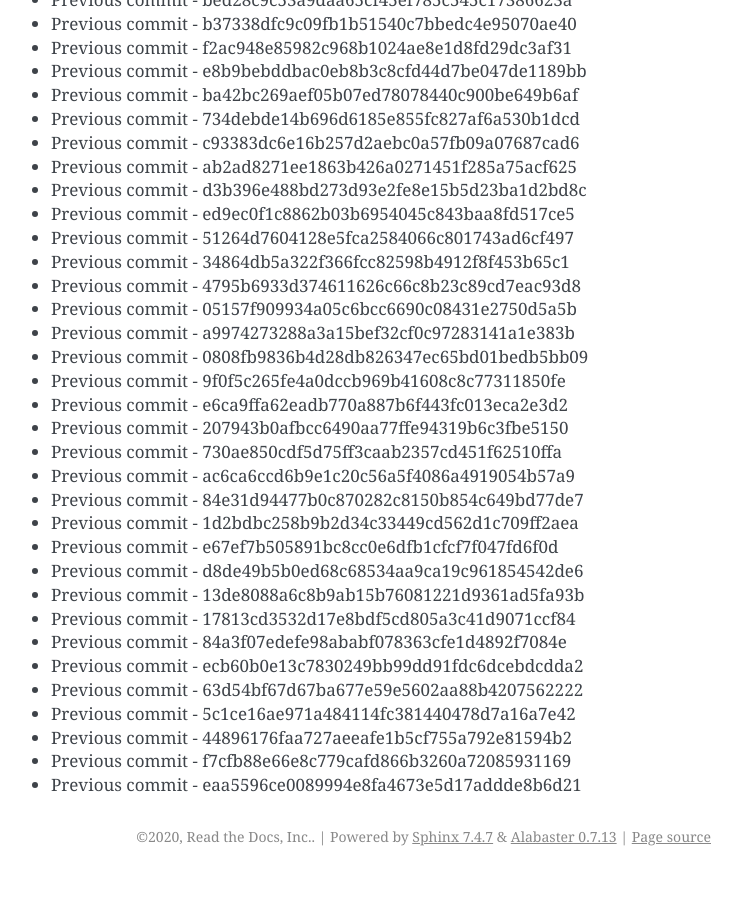
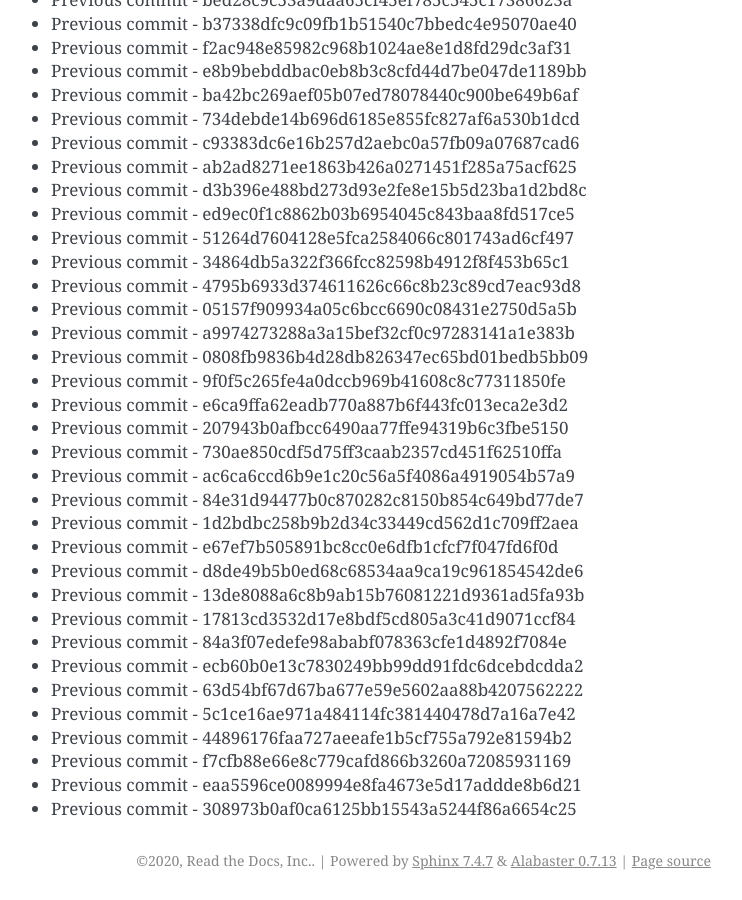
Before and after one commit to readthedocs/rtd-git-stresstest, a Sphinx documentation site: the page built from docs/updates.rst, in a window 1280 px wide and 900 px high, scrolled down 6581 px. Shown: the whole window, without its empty margins (399-1141 px from the left). Built offline with Sphinx 7.4.7, drawn with Linux system fonts in a browser that asks for light colours; before the commit the page ends 7457 px from its top, so only the background shows below that.

Commit message:
Generating commit from previous: 308973b0af0ca6125bb15543a5244f86a6654c25

```diff
--- a/docs/updates.rst
+++ b/docs/updates.rst
@@ -308,3 +308,4 @@ It can be tested for any performance characteristics.
 * Previous commit - 44896176faa727aeeafe1b5cf755a792e81594b2
 * Previous commit - f7cfb88e66e8c779cafd866b3260a72085931169
 * Previous commit - eaa5596ce0089994e8fa4673e5d17addde8b6d21
+* Previous commit - 308973b0af0ca6125bb15543a5244f86a6654c25
```
